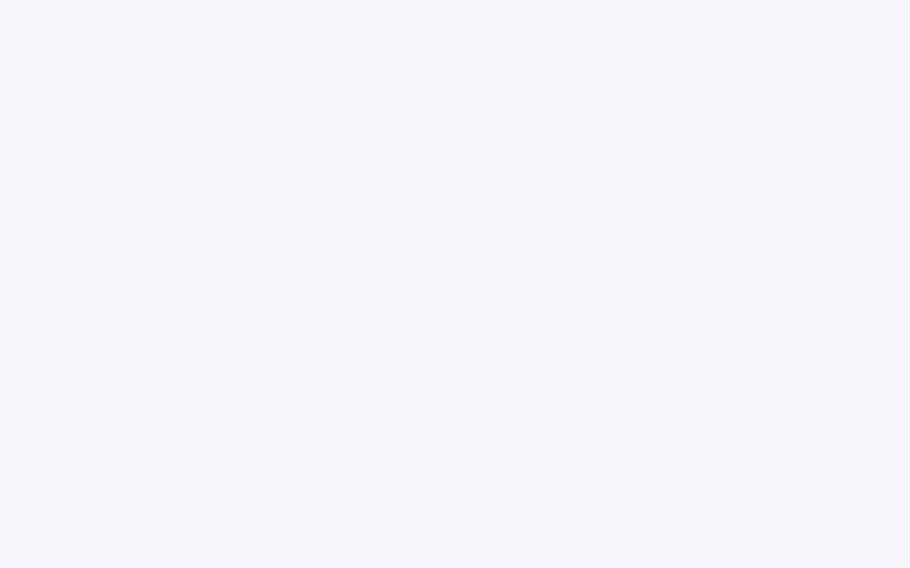
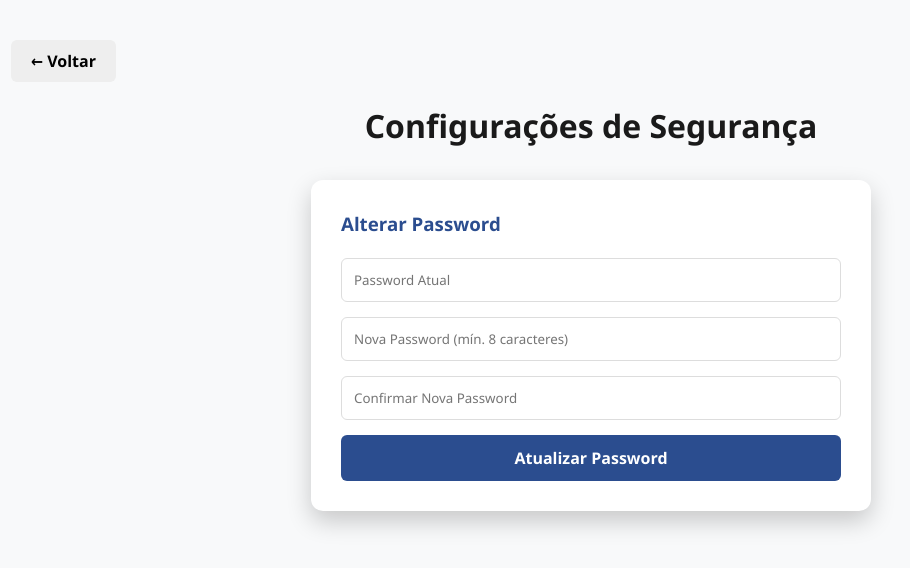
Before and after one commit to TomasF05/AcademicShare, a React app in the folder frontend/: page /configuracoes in a window 1280 px wide. Before the commit this address had no page. Shown: the top 568 px of the page, without its empty margins (49-959 px from the left). Built offline with nearby package versions, Linux system fonts and the light colour scheme; the HTML template or start-up script is replaced by a standard one.

Commit message:
configurações e perfil do utilizador

```diff
--- a/frontend/src/App.jsx
+++ b/frontend/src/App.jsx
@@ -2,6 +2,8 @@ import { BrowserRouter as Router, Routes, Route } from "react-router-dom";
 import Login from "./pages/Login";
 import Register from "./pages/Register";
 import Dashboard from "./pages/Dashboard";
+import Perfil from "./pages/Perfil";
+import Configuracoes from "./pages/Configuracoes";
 import DisciplinaDetalhe from "./pages/DisciplinaDetalhe";
 import AulaDetalhe from "./pages/AulaDetalhe";
 
@@ -12,6 +14,8 @@ function App() {
         <Route path="/" element={<Login />} />
         <Route path="/register" element={<Register />} />
         <Route path="/dashboard" element={<Dashboard />} />
+        <Route path="/perfil" element={<Perfil />} />
+        <Route path="/configuracoes" element={<Configuracoes />} />
         <Route path="/disciplinas/:id" element={<DisciplinaDetalhe />} />
         <Route path="/aulas/:id" element={<AulaDetalhe />} />
       </Routes>
--- /dev/null
+++ b/frontend/src/pages/Configuracoes.jsx
@@ -0,0 +1,88 @@
+import { useState } from "react";
+import { useNavigate } from "react-router-dom";
+import "../styles/dashboard.css";
+
+const Configuracoes = () => {
+  const navigate = useNavigate();
+  const [passwordAntiga, setPasswordAntiga] = useState("");
+  const [novaPassword, setNovaPassword] = useState("");
+  const [confirmarPassword, setConfirmarPassword] = useState("");
+  const [mensagem, setMensagem] = useState({ texto: "", erro: false });
+
+  const handleUpdatePassword = async (e) => {
+    e.preventDefault();
+    setMensagem({ texto: "", erro: false });
+
+    if (novaPassword !== confirmarPassword) {
+      return setMensagem({ texto: "As novas passwords não coincidem", erro: true });
+    }
+
+    const token = localStorage.getItem("token");
+    const API_URL = import.meta.env.VITE_API_URL;
+
+    try {
+      const res = await fetch(`${API_URL}/users/update-password`, {
+        method: "PUT",
+        headers: {
+          "Content-Type": "application/json",
+          "Authorization": `Bearer ${token}`
+        },
+        body: JSON.stringify({ passwordAntiga, novaPassword })
+      });
+
+      const data = await res.json();
+
+      if (res.ok) {
+        setMensagem({ texto: "Password atualizada com sucesso!", erro: false });
+        setPasswordAntiga(""); setNovaPassword(""); setConfirmarPassword("");
+      } else {
+        // Mostra a mensagem específica do backend (ex: "Password antiga incorreta")
+        setMensagem({ texto: data.message || "Erro ao atualizar", erro: true });
+      }
+    } catch (err) {
+      setMensagem({ texto: "Erro na ligação ao servidor", erro: true });
+    }
+  };
+
+  return (
+    <div className="dashboard-container">
+      <div className="dashboard-content">
+        <button onClick={() => navigate("/dashboard")} className="btn-cancel">← Voltar</button>
+
+        <div style={{ display: 'flex', flexDirection: 'column', alignItems: 'center', width: '100%' }}>
+          <h2 className="main-title" style={{ marginTop: '20px', marginBottom: '30px' }}>Configurações de Segurança</h2>
+
+          <div className="modal-box" style={{ width: "100%", maxWidth: "500px", margin: "0 auto" }}>
+            <h3 style={{ marginBottom: '20px', color: '#2b4d8f' }}>Alterar Password</h3>
+            <form onSubmit={handleUpdatePassword}>
+              <input
+                type="password" placeholder="Password Atual" className="modal-input"
+                value={passwordAntiga} onChange={(e) => setPasswordAntiga(e.target.value)} required
+              />
+              <input
+                type="password" placeholder="Nova Password (mín. 8 caracteres)" className="modal-input"
+                value={novaPassword} onChange={(e) => setNovaPassword(e.target.value)} required
+              />
+              <input
+                type="password" placeholder="Confirmar Nova Password" className="modal-input"
+                value={confirmarPassword} onChange={(e) => setConfirmarPassword(e.target.value)} required
+              />
+
+              {mensagem.texto && (
+                <p style={{ color: mensagem.erro ? "#e74c3c" : "#2ecc71", fontSize: "14px", marginBottom: "15px", textAlign: "center", fontWeight: "bold" }}>
+                  {mensagem.texto}
+                </p>
+              )}
+
+              <button type="submit" className="btn-save" style={{ width: "100%", padding: "12px" }}>
+                Atualizar Password
+              </button>
+            </form>
+          </div>
+        </div>
+      </div>
+    </div>
+  );
+};
+
+export default Configuracoes;
--- a/frontend/src/pages/Dashboard.jsx
+++ b/frontend/src/pages/Dashboard.jsx
@@ -157,8 +157,20 @@ const handleDelete = async (id) => {
                   <strong>{user?.name || "Utilizador"}</strong>
                 </div>
                 <div className="dropdown-divider"></div>
-                <button className="dropdown-item">O meu perfil</button>
-                <button className="dropdown-item">Configurações</button>
+
+                {/* ADICIONADO: Navegação para o perfil */}
+                <button className="dropdown-item" onClick={() => {
+                  setIsProfileOpen(false);
+                  navigate("/perfil");
+                }}>
+                  O meu perfil
+                </button>
+                <button className="dropdown-item" onClick={() => {
+                      setIsProfileOpen(false);
+                      navigate("/configuracoes");
+                    }}>
+                      Configurações
+                </button>
               </div>
             )}
           </div>
--- /dev/null
+++ b/frontend/src/pages/Perfil.jsx
@@ -0,0 +1,73 @@
+import { useEffect, useState } from "react";
+import { useNavigate } from "react-router-dom";
+import "../styles/dashboard.css";
+
+const Perfil = () => {
+  const navigate = useNavigate();
+  const [userData, setUserData] = useState(null);
+  const [loading, setLoading] = useState(true);
+
+  useEffect(() => {
+    const fetchMe = async () => {
+      const token = localStorage.getItem("token");
+      const API_URL = import.meta.env.VITE_API_URL;
+
+      try {
+        const res = await fetch(`${API_URL}/users/me`, {
+          headers: {
+            Authorization: `Bearer ${token}`,
+          },
+        });
+
+        if (res.ok) {
+          const data = await res.json();
+          setUserData(data);
+        } else {
+          navigate("/"); // Se o token for inválido, volta para o login
+        }
+      } catch (err) {
+        console.error("Erro ao carregar perfil:", err);
+      } finally {
+        setLoading(false);
+      }
+    };
+
+    fetchMe();
+  }, [navigate]);
+
+  if (loading) return <div className="dashboard-container"><p>A carregar...</p></div>;
+
+  return (
+    <div className="dashboard-container">
+        <div className="dashboard-content">
+        <button onClick={() => navigate("/dashboard")} className="btn-cancel">← Voltar</button>
+
+        {/* Container para centralizar o título e a caixa */}
+        <div style={{ display: 'flex', flexDirection: 'column', alignItems: 'center', width: '100%' }}>
+            <h2 className="main-title" style={{ marginTop: '20px', marginBottom: '30px' }}>O meu Perfil</h2>
+
+            <div className="modal-box" style={{ width: '100%', maxWidth: '500px', margin: '0 auto' }}>
+            <div style={{ marginBottom: '20px' }}>
+                <label style={{ fontWeight: 'bold', display: 'block', marginBottom: '8px' }}>Nome:</label>
+                <p className="modal-input" style={{ background: '#f9f9f9', marginBottom: '0' }}>{userData?.name}</p>
+            </div>
+
+            <div style={{ marginBottom: '20px' }}>
+                <label style={{ fontWeight: 'bold', display: 'block', marginBottom: '8px' }}>Email:</label>
+                <p className="modal-input" style={{ background: '#f9f9f9', marginBottom: '0' }}>{userData?.email}</p>
+            </div>
+
+            <div style={{ marginBottom: '20px' }}>
+                <label style={{ fontWeight: 'bold', display: 'block', marginBottom: '8px' }}>Cargo:</label>
+                <p className="modal-input" style={{ background: '#f9f9f9', textTransform: 'capitalize', marginBottom: '0' }}>
+                {userData?.role === 'student' ? 'Aluno' : 'Administrador'}
+                </p>
+            </div>
+            </div>
+        </div>
+        </div>
+    </div>
+    );
+};
+
+export default Perfil;
```
Also changed, not shown: 2 other files (tests, documents, lock files or other folders).
